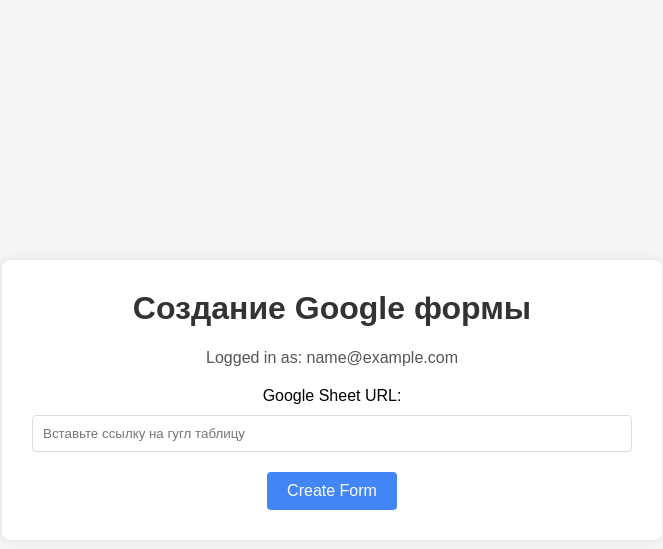
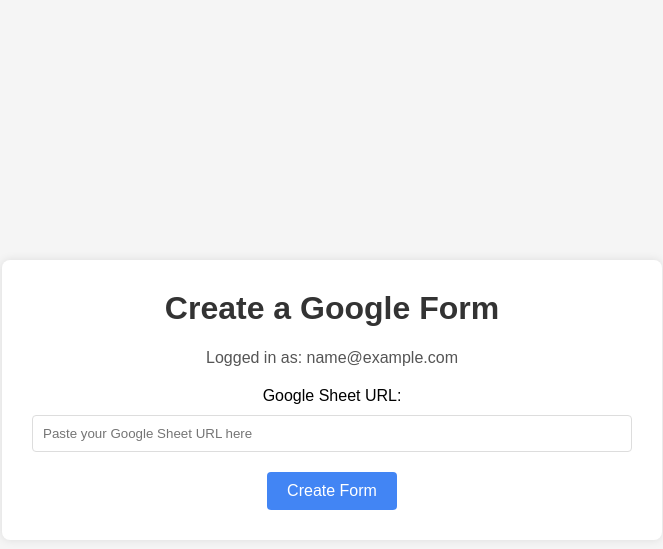
Before and after one commit to dulat76/testcreator, a Flask app: page / in a window 1280 px wide. Shown: the top 549 px of the page, without its empty margins (308-971 px from the left). Run offline with Flask 3, Linux system fonts and the light colour scheme; the visitor is signed in with stand-in values (Sample User, id 1).

Commit message:
full updated file app.py

```diff
--- a/templates/index.html
+++ b/templates/index.html
@@ -1,7 +1,7 @@
 <!DOCTYPE html>
 <html>
 <head>
-    <title>Автоматическое создание тестов в Google Forms</title>
+    <title>Form Creator</title>
     <style>
         body {
             font-family: Arial, sans-serif;
@@ -94,7 +94,7 @@
 
         .messages li {
             padding: 10px;
-            margin-bottom: 5px;
+            margin-bottom: 10px;
             background-color: #f0f8ff;
             border-radius: 4px;
             color: #333;
@@ -137,7 +137,7 @@
 </head>
 <body>
     <div class="container">
-        <h1>Создание Google формы</h1>
+        <h1>Create a Google Form</h1>
 
         {% with messages = get_flashed_messages() %}
           {% if messages %}
@@ -157,14 +157,14 @@
             <!-- Форма для ввода ссылки на таблицу -->
             <form method="post" action="/create_form" onsubmit="showLoading()">
                 <label for="spreadsheet_url">Google Sheet URL:</label><br>
-                <input type="text" id="spreadsheet_url" name="spreadsheet_url" placeholder="Вставьте ссылку на гугл таблицу"><br>
+                <input type="text" id="spreadsheet_url" name="spreadsheet_url" placeholder="Paste your Google Sheet URL here"><br>
                 <input type="submit" value="Create Form">
             </form>
 
             <!-- Анимация загрузки -->
             <div id="loading">
                 <div class="spinner"></div>
-                <p>Создаю форму, подождите пожалуйста...</p>
+                <p>Creating your form, please wait...</p>
             </div>
 
             <!-- Информация о подписке для безлимитных пользователей -->
@@ -175,7 +175,7 @@
             {% endif %}
 
         {% else %}
-            <a href="/login" class="login-button">Войти с помощью Google</a>
+            <a href="/login" class="login-button">Login with Google</a>
         {% endif %}
     </div>
 
```
